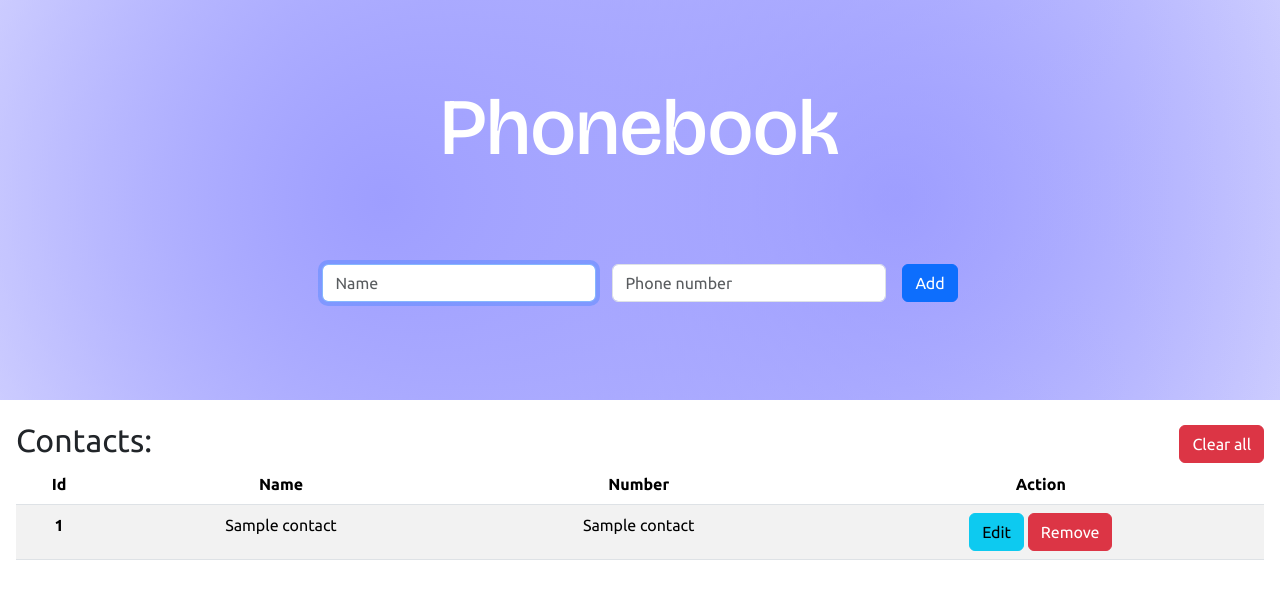
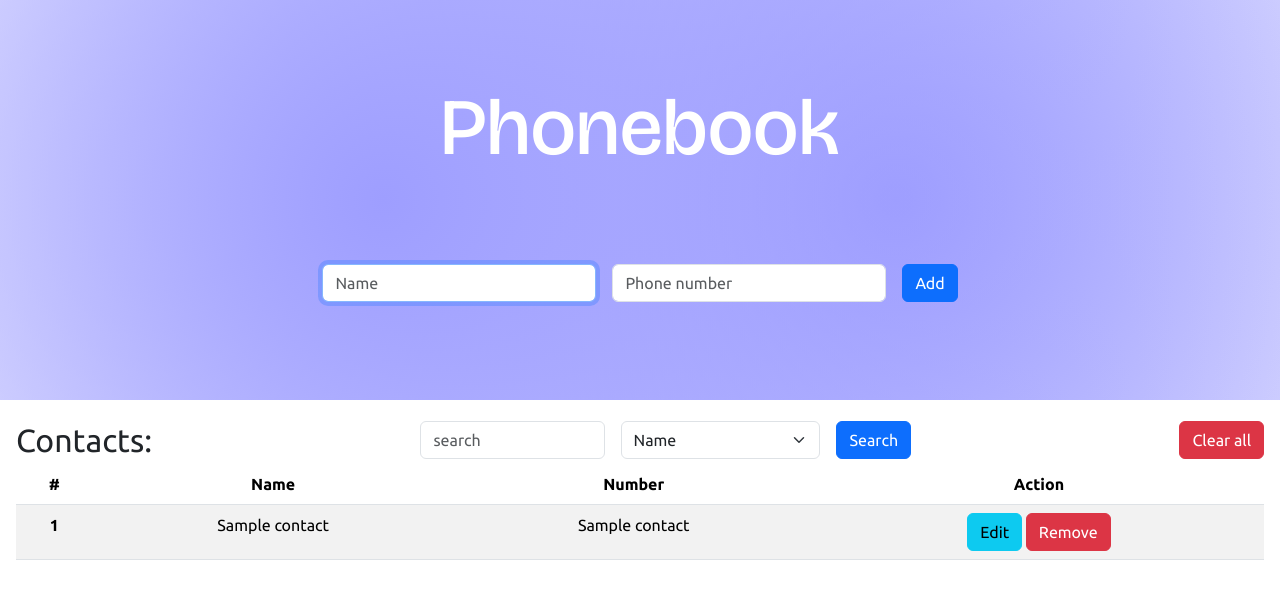
Before and after one commit to pecific007/phonebook, a Flask app: template templates/index.html in a window 1280 px wide. Shown: the top 599 px of the page. Run offline with Flask 3, Linux system fonts and the light colour scheme; the template is opened without the code that fills it: most values are stand-ins (such as "Sample title", 1, 10 or a date in 2020).

Commit message:
Actually adding search this time

```diff
--- a/app.py
+++ b/app.py
@@ -3,6 +3,8 @@ from database import (
     delete_contact,
     delete_data,
     insert_data,
+    search_contact_name,
+    search_contact_number,
     select_Contact_data,
     select_all,
     update_number,
@@ -16,6 +18,26 @@ app = Flask(__name__)
 def index_view():
     rows = select_all()
     return render_template("index.html", contacts=rows)
+
+
+@app.route("/search", methods=["GET"])
+def search_view():
+    if request.method == "GET":
+        search_by = request.args.get("search_by")
+        search = request.args.get("search")
+        if search_by == "name":
+            data = search_contact_name(search)
+            if len(data) == 0:
+                return render_template("index.html")
+            return render_template("index.html", contacts=data)
+        elif search_by == "number":
+            data = search_contact_number(search)
+            if len(data) == 0:
+                return render_template("index.html")
+            return render_template("index.html", contacts=data)
+        else:
+            render_template("index.html")
+    return render_template("index.html")
 
 
 @app.route("/add", methods=["GET", "POST"])
@@ -47,6 +69,9 @@ def delete_all_endpoint():
 @app.route("/delete/<int:id>", methods=["GET", "POST"])
 def delete_one_endpoint(id):
     if request.method == "POST":
+        contact = select_Contact_data(id)
+        if len(contact) == 0:
+            return redirect("/")
         delete_contact(id)
         return redirect("/")
     return redirect("/")
--- a/static/style.css
+++ b/static/style.css
@@ -40,10 +40,6 @@
     color: #FFFFFF;
 }
 
-.contact-title {
-    font-size: var(--font-size-title);
-}
-
 .add-form {
     padding: var(--main-padding);
     display: flex;
@@ -61,8 +57,16 @@
 
 .contact-title {
     display: flex;
+    font-size: var(--font-size-title);
     justify-content: space-between;
+    align-items: center;
     /* padding: var(--title-padding); */
+}
+
+.generic-form {
+    display: flex;
+    align-items: center;
+    gap: 1rem;
 }
 
 table * {
--- a/templates/edit.html
+++ b/templates/edit.html
@@ -1,4 +1,5 @@
 {% extends "layout.html" %}
+
 
 {% block body %}
 
--- a/templates/index.html
+++ b/templates/index.html
@@ -16,13 +16,26 @@
     </div>
     <div class="contacts">
         <div class="contact-title">
-            <span>Contacts:</span><form method="post" action="/delete"><button class="btn btn-danger">Clear all</button></form>
+            <span>Contacts:</span>
+            {% if contacts %}
+            <form action="/search" class="form-group generic-form">
+                <input type="text" class="form-control" name="search" placeholder="search">
+                <select name="search_by" class="form-select">
+                    <option value="name">Name</option>
+                    <option value="number">Number</option>
+                </select>
+                <button class="btn btn-primary">Search</button>
+            </form>
+            <form method="post" class="form-group generic-form" action="/delete">
+                <button class="btn btn-danger">Clear all</button>
+            </form>
+            {% endif %}
         </div>
         {% if contacts %}
         <table class="table table-striped">
             <thead>
                 <tr>
-                    <th scope="col">Id</th>
+                    <th scope="col">#</th>
                     <th scope="col">Name</th>
                     <th scope="col">Number</th>
                     <th scope="col">Action</th>
--- a/templates/layout.html
+++ b/templates/layout.html
@@ -17,7 +17,7 @@
         <link rel="preconnect" href="https://fonts.googleapis.com">
         <link rel="preconnect" href="https://fonts.gstatic.com" crossorigin>
         <link href="https://fonts.googleapis.com/css2?family=Bricolage+Grotesque:opsz,wght@12..96,200..800&family=Ubuntu:ital,wght@0,300;0,400;0,500;0,700;1,300;1,400;1,500;1,700&display=swap" rel="stylesheet">
-        <title>{% block title%}Friends - Home{% endblock %}</title>
+        <title>{% block title%}Contacts{% endblock %}</title>
         <link href="/static/style.css" rel="stylesheet">
     </head>
     <body>
```
Also changed, not shown: database.py (+25 -1 lines).
